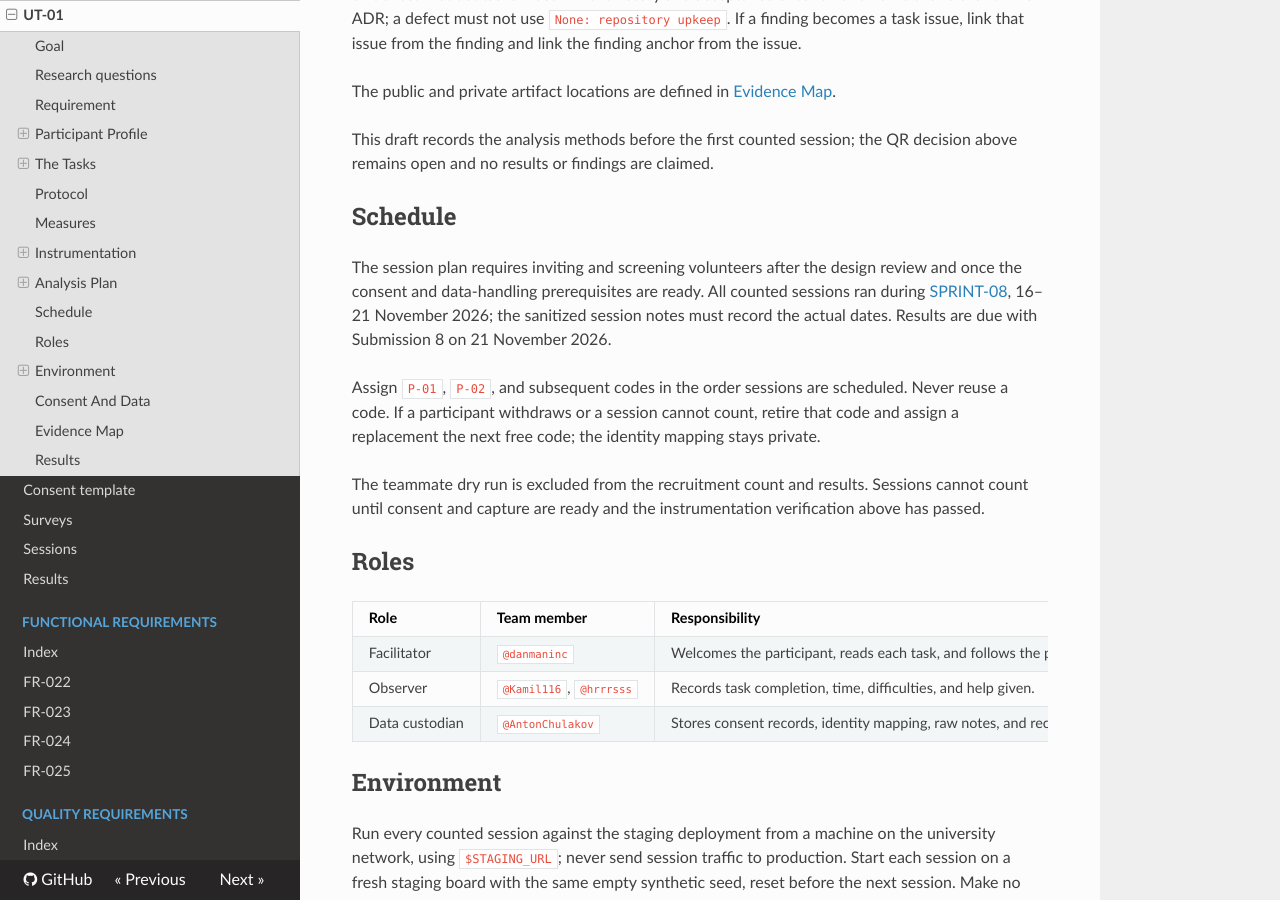
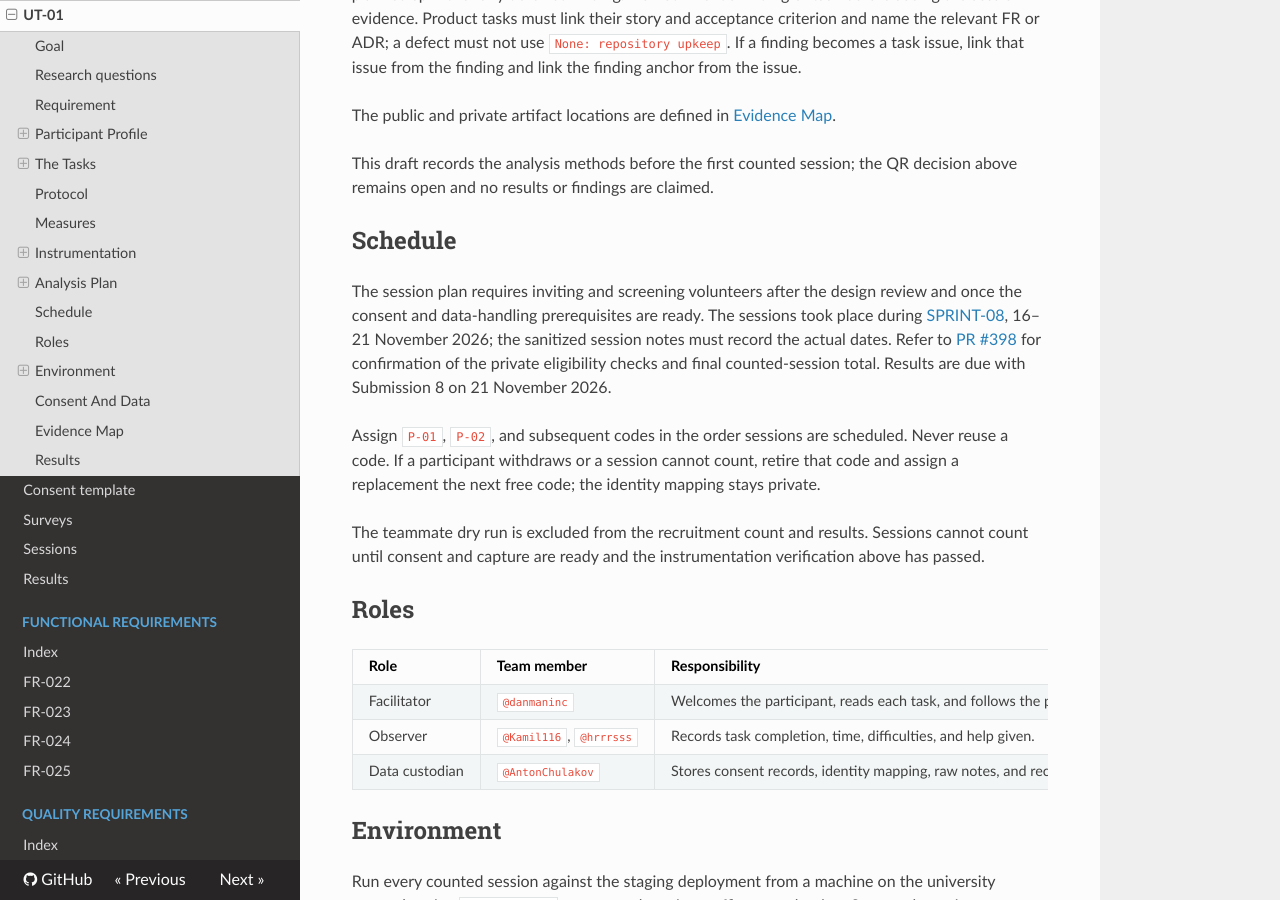
Before and after one commit to WellMadeTeam/workspace-ai-03, an MkDocs documentation site: the page built from docs/usability-tests/ut-01/README.md, in a window 1280 px wide and 900 px high, scrolled down 11023 px. Built offline with MkDocs 1.6.1, drawn with Linux system fonts in a browser that asks for light colours; nearby versions of some CDN libraries; some of the changed text lies outside the part shown.

Commit message:
docs: defer session eligibility confirmation to session review

```diff
--- a/docs/usability-tests/ut-01/README.md
+++ b/docs/usability-tests/ut-01/README.md
@@ -4,8 +4,9 @@
 - **Design sprint:** [SPRINT-07](../../project-plan.md#sprint-07)
 - **Run sprint:** [SPRINT-08](../../project-plan.md#sprint-08)
 
-All counted participant sessions ran during SPRINT-08, as confirmed during sprint planning.
-The sanitized session notes must record their dates and evidence; this run-sprint confirmation does not establish a completed analysis or a QR/QRT verdict.
+The participant sessions took place during SPRINT-08.
+The private eligibility checks and final counted-session total await confirmation in [PR #398](https://github.com/WellMadeTeam/workspace-ai-03/pull/398).
+The sanitized session notes must record their dates and evidence; the run sprint does not establish eligibility, a completed analysis, or a QR/QRT verdict.
 
 ## Goal
 
@@ -369,7 +370,8 @@ This draft records the analysis methods before the first counted session; the QR
 ## Schedule
 
 The session plan requires inviting and screening volunteers after the design review and once the consent and data-handling prerequisites are ready.
-All counted sessions ran during [SPRINT-08](../../project-plan.md#sprint-08), 16–21 November 2026; the sanitized session notes must record the actual dates.
+The sessions took place during [SPRINT-08](../../project-plan.md#sprint-08), 16–21 November 2026; the sanitized session notes must record the actual dates.
+Refer to [PR #398](https://github.com/WellMadeTeam/workspace-ai-03/pull/398) for confirmation of the private eligibility checks and final counted-session total.
 Results are due with Submission 8 on 21 November 2026.
 
 Assign `P-01`, `P-02`, and subsequent codes in the order sessions are scheduled. Never reuse a code. If a participant withdraws or a session cannot count, retire that code and assign a replacement the next free code; the identity mapping stays private.
```
Also changed, not shown: docs/project-plan.md (+2 -1 lines), docs/usability-tests/README.md (+2 -1 lines).
